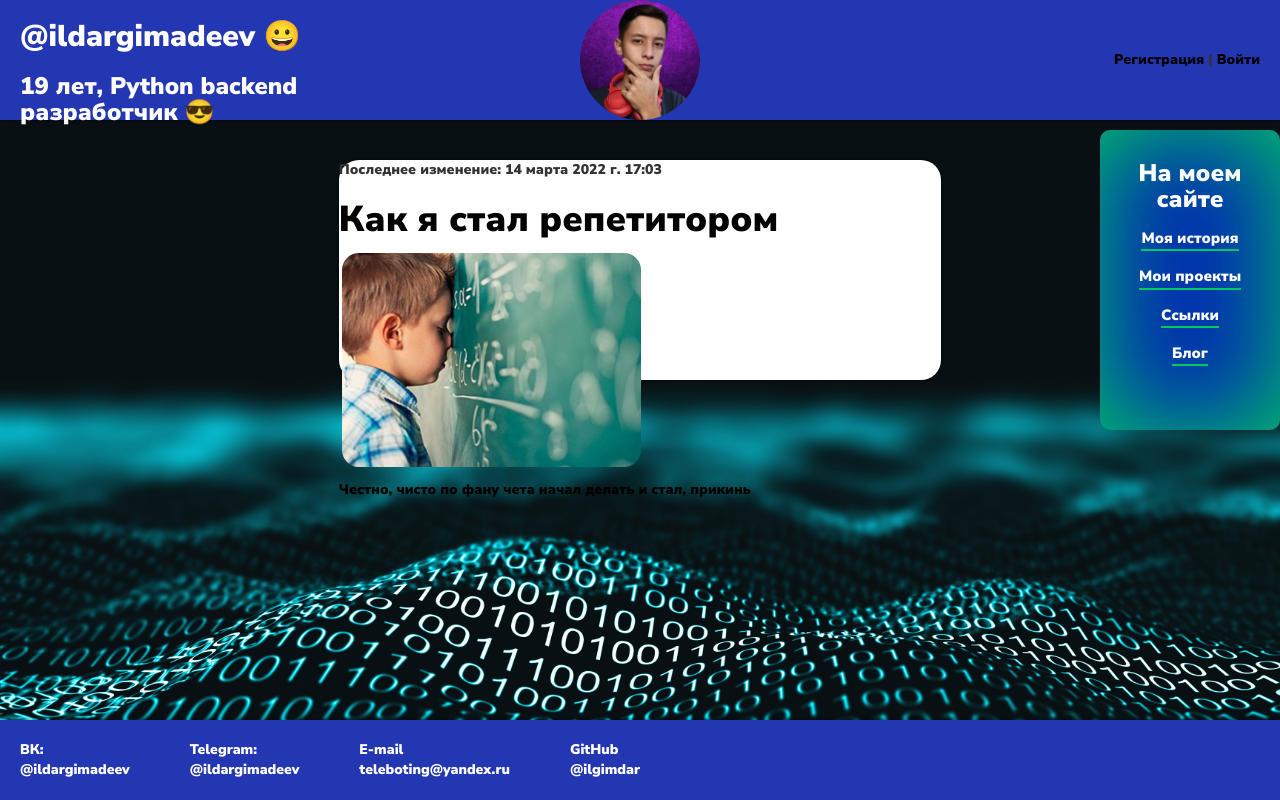
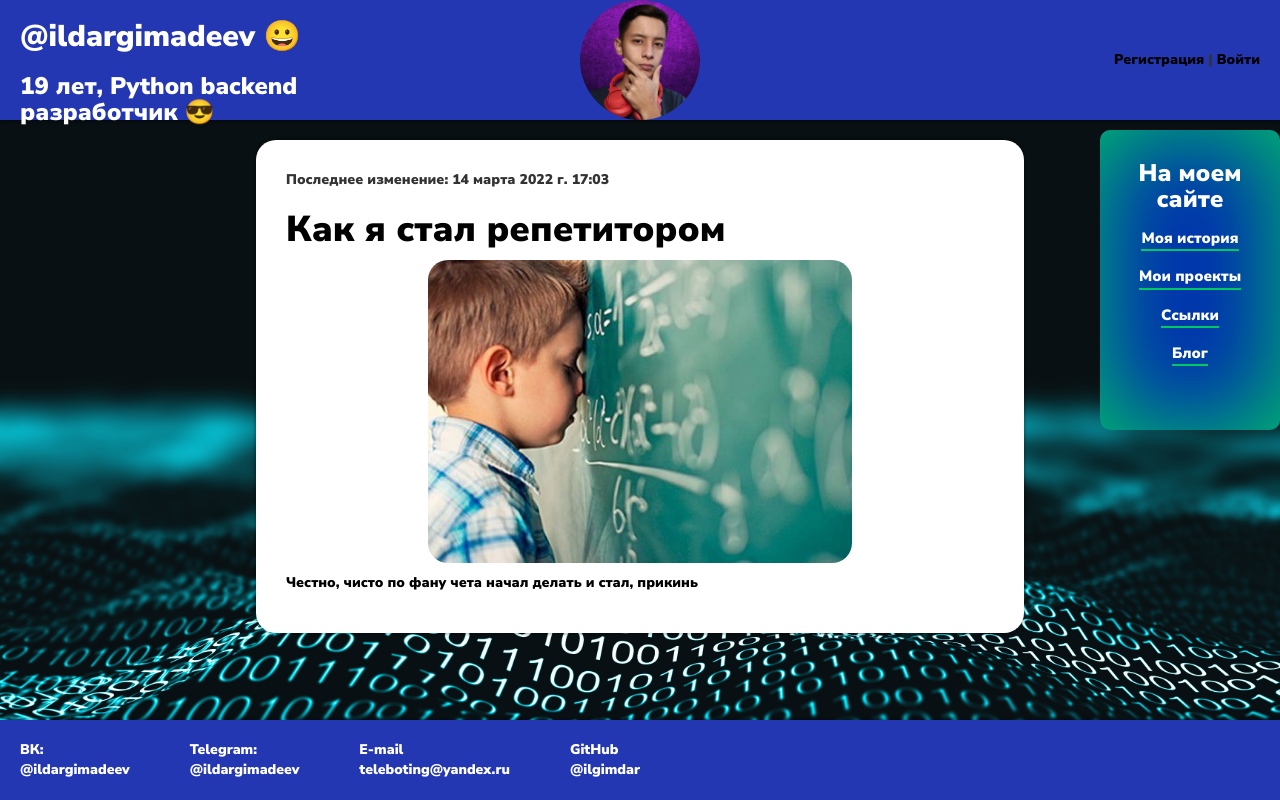
Before and after one commit to ilgimdar/it-ildar, a Django app: page /articles//1/ in a window 1280 px wide. Run offline with Django 4.2, Linux system fonts and the light colour scheme; data comes from the database, SQL or seed files in the repository; some libraries are stand-ins or nearby versions.

Commit message:
version-1.2.7

```diff
--- a/articles/templates/articles/post_detail.html
+++ b/articles/templates/articles/post_detail.html
@@ -1,9 +1,7 @@
 {% extends 'blog/base.html' %}
 {% load static %}
 {% block content %}
-<div class="content">
-    <div class="post post-card">
-        <div class="post-full">
+<div class="post_full">
     {% if post.published_date %}
     <div class="date">
         Последнее изменение: {{ post.published_date }}
@@ -19,12 +17,14 @@
     {% endif %}
     <h1 class="post-name">{{ post.title }}</h1>
     {% if post.photo %}
-                <p><img class="post_img" src="{{ post.photo.url }}"></p>
+    <div class="post_full_img">
+        <p><img src="{{ post.photo.url }}"></p>
+    </div>
     {% else %}
-                <p><img class="post_img" src="{% static 'images/default.png'%}"></p>
+    <div class="post_full_img">
+        <p><img src="{% static 'images/default.png'%}"></p>
+    </div>
     {% endif %}
     <p>{{ post.text|linebreaksbr }}</p>
 </div>
-    </div>
-</div>
 {% endblock %}
--- a/blog/static/css/styles.css
+++ b/blog/static/css/styles.css
@@ -259,7 +259,6 @@ text-align: center;
     border-radius: 20px;
     display: flex;
     width: 60%;
-    height: 220px;
     margin-top: 20px;
     margin-left: auto;
     margin-right: auto;
@@ -388,8 +387,27 @@ text-align: center;
     padding: 10px;
 }
 
+.post_full{
+    background: #ffffff;
+    border-radius: 20px;
+    display:block;
+    width: 60%;
+    margin-top: 20px;
+    margin-left: auto;
+    margin-right: auto;
+    box-shadow: 0px 0px 2px 2px rgba(0, 0, 0, 0.2);
+    padding: 30px;
+}
 
-
+.post_full_img{
+    text-align: center;
+}
+.post_full_img img{
+    width: 60%;
+    margin-left: auto;
+    margin-right: auto;
+    border-radius: 20px;
+}
 .sidebar1 {
   position: absolute;
   width: 15%;
```
Lines whose indentation alone changed are shown as unchanged.
